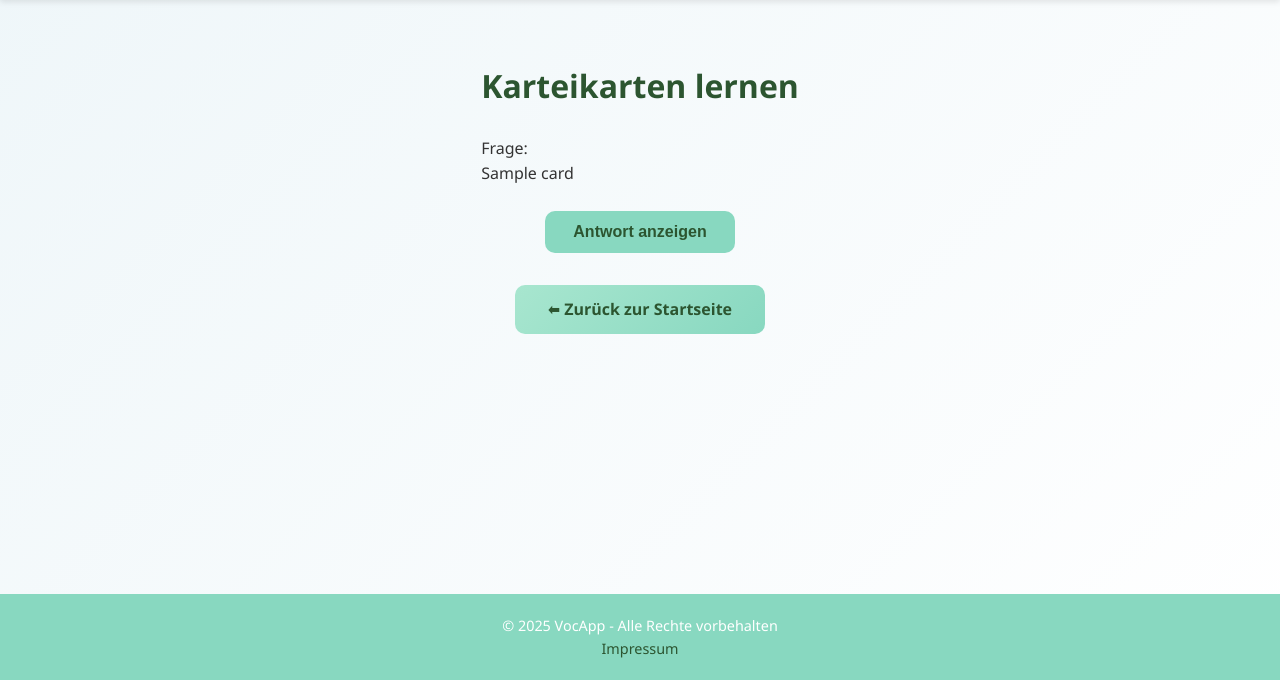
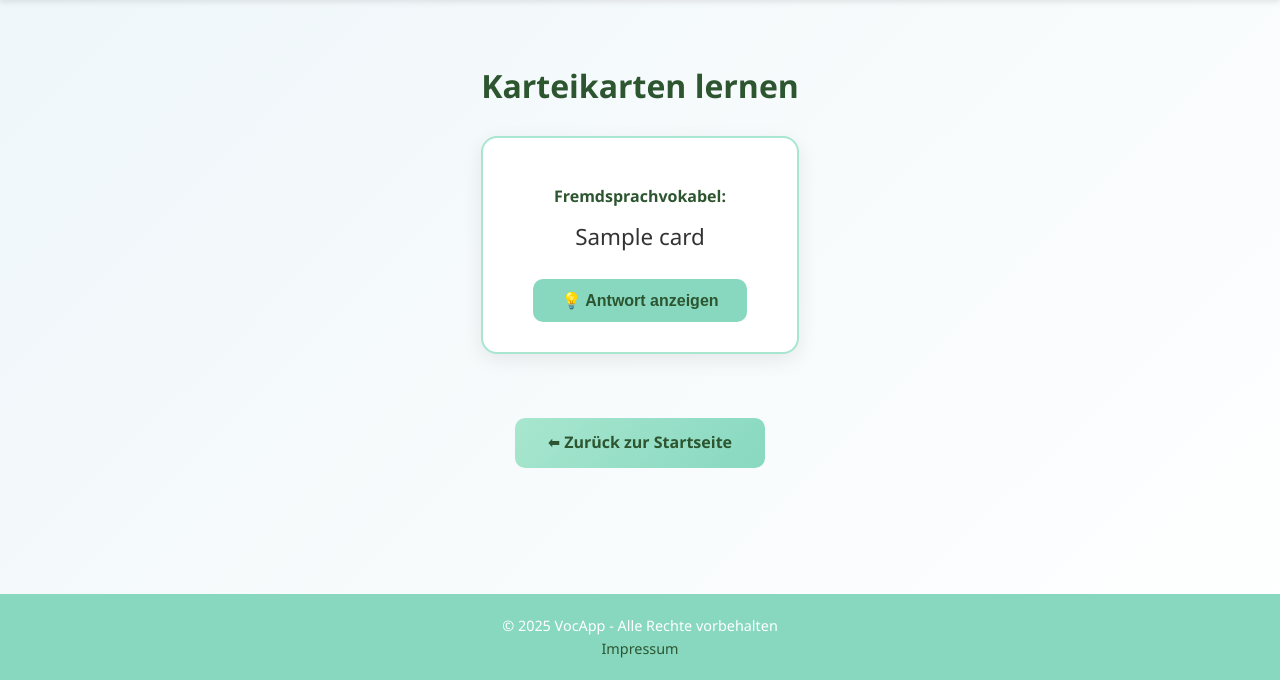
Before and after one commit to SCREWYT/vocapp, a Flask app: template templates/learn.html in a window 1280 px wide. Shown: the part 120-800 px from the top of the page. Run offline with Flask 3, Linux system fonts and the light colour scheme; the template is opened without the code that fills it: most values are stand-ins (such as "Sample title", 1, 10 or a date in 2020).

Commit message:
style: add clean styling for flashcard view on learn page

```diff
--- a/static/styles.css
+++ b/static/styles.css
@@ -313,3 +313,86 @@ td button:hover {
     justify-content: center;
     margin-top: 2rem;
 }
+
+.table-action-button {
+    display: inline-block;
+    padding: 8px 16px;
+    font-size: 0.95rem;
+    font-weight: 600;
+    border-radius: 8px;
+    background: linear-gradient(135deg, #a8e6cf, #88d8c0);
+    color: #2c5530;
+    text-decoration: none;
+    border: none;
+    cursor: pointer;
+    transition: background 0.3s ease;
+}
+
+.table-action-button:hover {
+    background: linear-gradient(135deg, #76cbb3, #5ca995);
+    color: white;
+}
+
+.action-buttons {
+    display: flex;
+    flex-direction: column;
+    align-items: center;
+    gap: -5px;
+}
+
+/* === LEARN-PAGE STYLING === */
+
+.flashcard-container {
+    display: flex;
+    flex-direction: column;
+    align-items: center;
+}
+
+.flashcard-box {
+    background: #ffffff;
+    border: 2px solid #a8e6cf;
+    border-radius: 16px;
+    box-shadow: 0 6px 20px rgba(0, 0, 0, 0.08);
+    padding: 30px 40px;
+    max-width: 600px;
+    width: 100%;
+    margin-bottom: 2rem;
+    text-align: center;
+}
+
+.flashcard-box .label {
+    font-weight: 600;
+    color: #2c5530;
+    margin-top: 1rem;
+}
+
+.flashcard-box .question,
+.flashcard-box .answer {
+    font-size: 1.4rem;
+    color: #333;
+    margin: 10px 0 20px;
+}
+
+.button-group {
+    display: flex;
+    justify-content: center;
+    gap: 20px;
+    margin-top: 1.5rem;
+}
+
+.button-group button {
+    padding: 12px 28px;
+    font-size: 1rem;
+    border-radius: 10px;
+    background: linear-gradient(135deg, #a8e6cf, #88d8c0);
+    color: #2c5530;
+    border: none;
+    cursor: pointer;
+    transition: background 0.3s ease, transform 0.2s ease;
+}
+
+.button-group button:hover {
+    background: linear-gradient(135deg, #76cbb3, #5ca995);
+    color: white;
+    transform: translateY(-2px);
+}
--- a/templates/learn.html
+++ b/templates/learn.html
@@ -5,27 +5,25 @@
 {% block content %}
 <h1>Karteikarten lernen</h1>
 
-<div class="flashcard">
-    <p class="label">Frage:</p>
+<div class="flashcard-container">
+    <div class="flashcard-box">
+        <p class="label">Fremdsprachvokabel:</p>
         <p class="question">{{ card.question }}</p>
 
         {% if not reveal %}
             <form method="POST">
                 <input type="hidden" name="card_id" value="{{ card.id }}">
-            <button type="submit" name="show_answer">Antwort anzeigen</button>
+                <button type="submit" name="show_answer">💡 Antwort anzeigen</button>
             </form>
         {% else %}
-        <form method="POST">
-            <input type="hidden" name="card_id" value="{{ card.id }}">
-
-            <p class="label">Antwort:</p>
+            <p class="label">Deutsche Vokabel:</p>
             <p class="answer">{{ card.answer }}</p>
 
             <p class="label">Hast du die Antwort gewusst?</p>
-            <div class="button-group">
+            <form method="POST" class="button-group">
+                <input type="hidden" name="card_id" value="{{ card.id }}">
                 <button type="submit" name="result" value="correct">✅ Ja</button>
                 <button type="submit" name="result" value="wrong">❌ Nein</button>
-            </div>
             </form>
         {% endif %}
     </div>
@@ -33,4 +31,5 @@
     <div class="back-link-container">
         <a href="{{ url_for('dashboard') }}" class="button-link">⬅ Zurück zur Startseite</a>
     </div>
+</div>
 {% endblock %}
```
Also changed, not shown: templates/manage_set.html (+8 -6 lines). Lines whose indentation alone changed are shown as unchanged.
